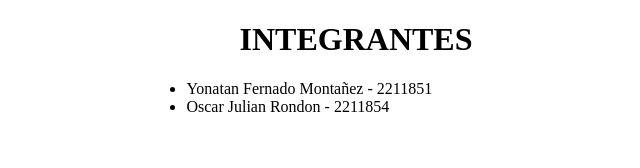
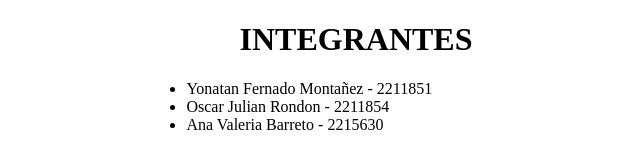
Before and after one commit to ValeriaBarreto/WebF1, a plain HTML site: page Taller3/integranes.html in a window 1280 px wide. Shown: the whole page, without its empty margins (284-924 px from the left). Drawn offline with Linux system fonts and the light colour scheme.

Commit message:
Update integranes.html

```diff
--- a/Taller3/integranes.html
+++ b/Taller3/integranes.html
@@ -10,6 +10,7 @@
     <ul style="width: 30%; margin: 0 auto;" >
         <li>Yonatan Fernado Montañez - 2211851</li>
         <li>Oscar Julian Rondon - 2211854</li>
+         <li>Ana Valeria Barreto - 2215630</li>
     </ul>
 </body>
 </html>
```
